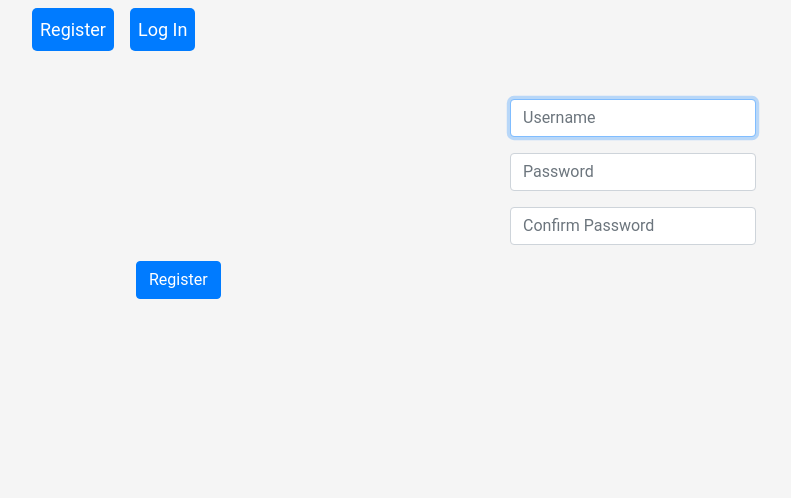
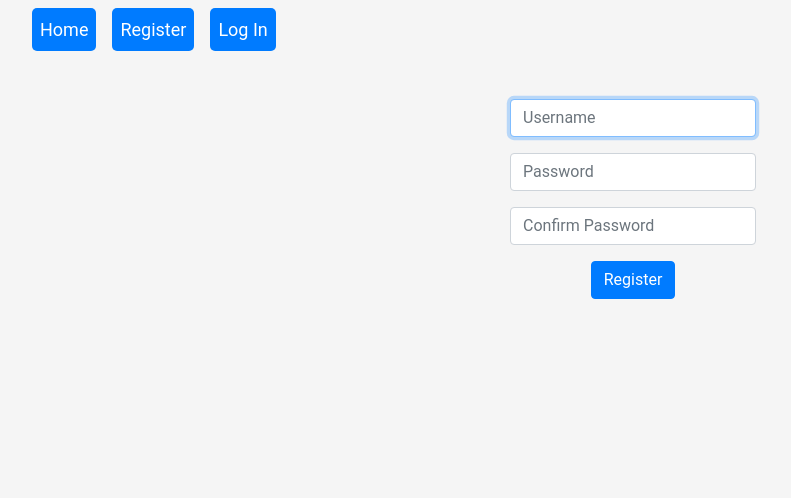
Before and after one commit to RoCode2000/JobSearchProject, a Flask app: page /register in a window 1280 px wide. Shown: the top 498 px of the page, without its empty margins (7-798 px from the left). Run offline with Flask 3, Linux system fonts and the light colour scheme.

Commit message:
Changed login register and layout navbar and button

```diff
--- a/templates/layout.html
+++ b/templates/layout.html
@@ -40,7 +40,7 @@
       <div class="collapse navbar-collapse" id="navbarNav">
         <ul class="navbar-nav">
           <li class="nav-item">
-            <a class="nav-link active" aria-current="page" href="/">HOME</a>
+            <a class="nav-link active" aria-current="page" href="/">Home</a>
           </li>
           <li class="nav-item">
             <a class="nav-link" href="#">Browse Job</a>
@@ -59,6 +59,9 @@
   <nav class="navbar navbar-expand-lg clearfix">
     <div class="container-fluid">
       <ul class="navbar-nav">
+        <li class="nav-item px-2">
+          <button class="nav-link bg-primary" onclick="location.href='/'">Home</button>
+        </li>
         <li class="nav-item px-2">
           <button class="nav-link bg-primary" onclick="location.href='/register'">Register</button>
         </li>
--- a/templates/register.html
+++ b/templates/register.html
@@ -1,16 +1,23 @@
 {% extends "layout.html" %}
 
 {% block main %}
-    <form action="/register" method="post">
+<form action="/register" method="post">
+    <div class="d-flex flex-column align-items-center">
         <div class="mb-3">
-            <input autocomplete="off" autofocus class="form-control mx-auto w-auto" id="username" name="username" placeholder="Username" type="text">
+            <input autocomplete="off" autofocus class="form-control mx-auto w-auto" id="username" name="username"
+                placeholder="Username" type="text">
         </div>
         <div class="mb-3">
-            <input class="form-control mx-auto w-auto" id="password" name="password" placeholder="Password" type="password">
+            <input class="form-control mx-auto w-auto" id="password" name="password" placeholder="Password"
+                type="password">
         </div>
         <div class="mb-3">
-            <input class="form-control mx-auto w-auto" id="password" name="confirmation" placeholder="Confirm Password" type="password">
+            <input class="form-control mx-auto w-auto" id="password" name="confirmation" placeholder="Confirm Password"
+                type="password">
         </div>
-        <button class="btn btn-primary" type="submit">Register</button>
-    </form>
+        <div>
+            <button class="btn btn-primary mx-auto w-auto" type="submit">Register</button>
+        </div>
+    </div>
+</form>
 {% endblock %}
```
Also changed, not shown: templates/login.html (+8 -4 lines).
